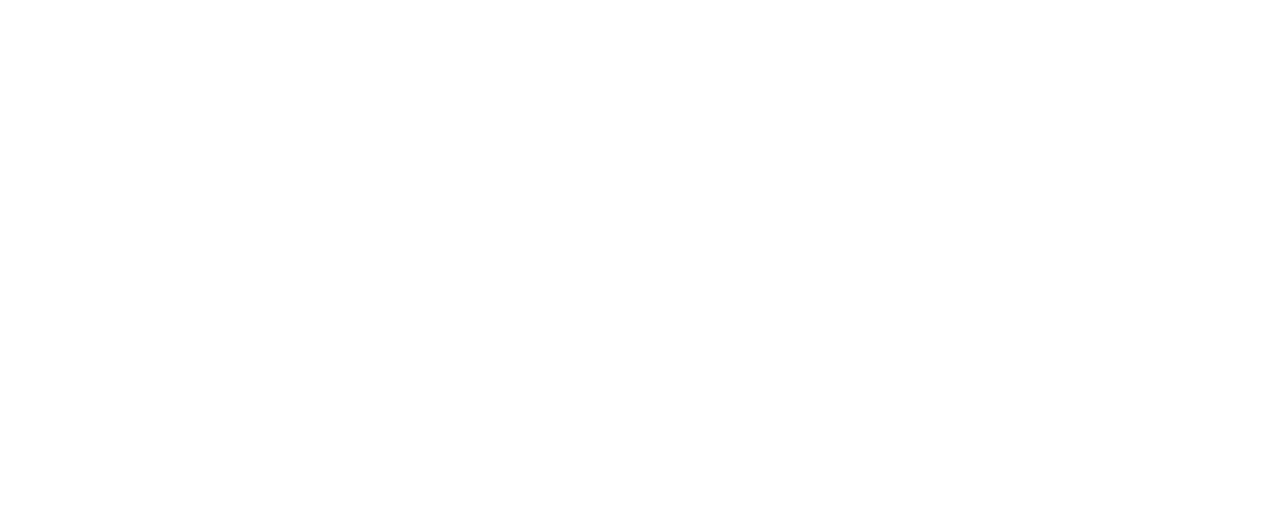
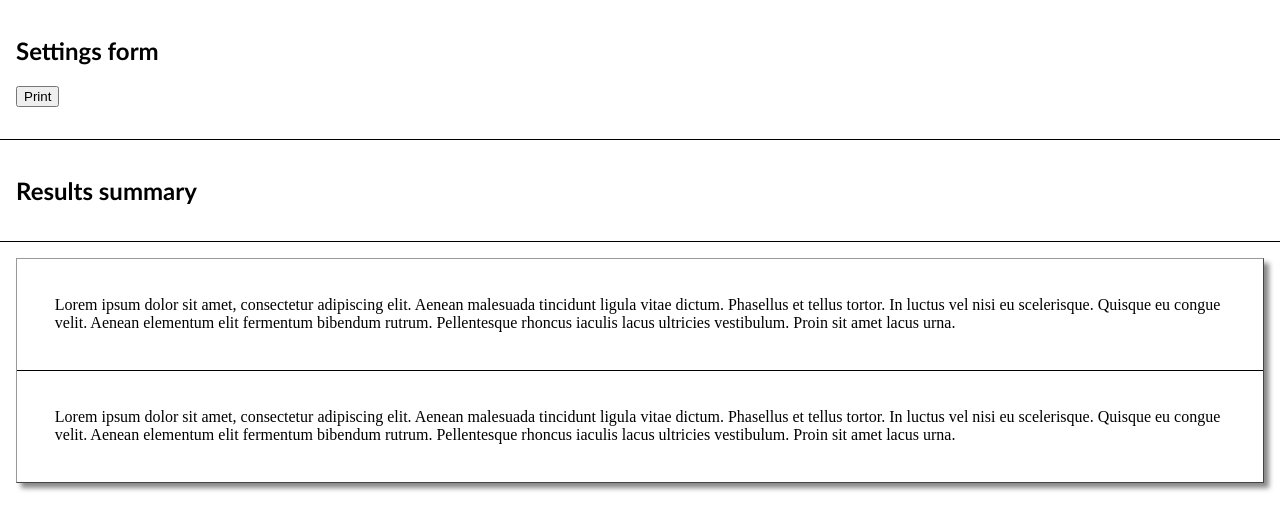
Before and after one commit to Eccenux/panel-groups-radomizer, a plain HTML site: page app/index.html in a window 1280 px wide. Drawn offline with Linux system fonts and the light colour scheme.

Commit message:
Pages and base layout CSS

```diff
--- a/app/css/main.css
+++ b/app/css/main.css
@@ -11,8 +11,104 @@ html, body {
 }
 
 @media print {
-	#settings,
-	#results {
+	.screen-only {
 		display: none;
 	}
 }
+
+/* base section */
+@media screen {
+	body > section {
+		padding: 1em;
+		border-bottom: 1px solid black;
+	}
+}
+
+/* fonts */
+body {
+	font-family: 'Trebuchet MS', 'Lucida Sans Unicode', 'Lucida Grande', 'Lucida Sans', Arial, sans-serif;
+}
+.page {
+	font-family: 'Times New Roman', Times, serif;
+}
+
+/**
+	Pages
+
+	There is a requirement to have two cards on one page.
+	So each card takes half of the screen.
+*/
+.page,
+.page section {
+	box-sizing: border-box;
+}
+
+/* division line */
+.page {
+	position: relative;
+}
+.page::before {
+	box-sizing: border-box;
+	display: block;
+	position: absolute;
+	border-bottom: 1px solid black;
+	content: " ";
+	width: 100%;
+	top: 50%;
+}
+
+/* remove default p margin for first element */
+.page section p:first-child {
+	margin-top: 0;
+	padding-top: 0;
+}
+
+/* page shadow emulation */
+@media screen {
+	.page {
+		margin: 1em;
+
+		border: 1px outset #999;
+		box-shadow:         5px 5px 5px #888;
+		-moz-box-shadow:    5px 5px 5px #888;
+		-webkit-box-shadow: 5px 5px 5px #888;
+	}
+}
+
+/* main print layout */
+@media print {
+	.page {
+		height: 100vh;
+		/* for whatever reason adding a border here removes the 2nd page on Firefox */
+		/* don't work for Chrome though... */
+		border: 1px solid grey;
+	}
+	.page::before {
+		/* 50vh block works better for positing border in print, especially for Firefox */
+		height: 50vh;
+		top: 0;
+	}
+	.page section {
+		/* height need to be reduced by margins: (1 + 2 + 1) / 2 = 2 */
+		height: calc(50vh - 2cm);
+		/* 1cm is our page margin */
+		/* min page margin is mentioned here: https://stackoverflow.com/a/3513476/333296 */
+		margin: 1cm;
+
+		/* border: 1px solid black; */
+	}
+	/* change margin to make top margin for both cards even */
+	.page section:first-child {
+		margin-bottom: 2cm;
+	}
+}
+
+/* similar margins for screen */
+@media screen {
+	.page section {
+		margin: 1cm;
+	}
+	.page section:first-child {
+		margin-bottom: 2cm;
+	}
+}
--- a/app/index.html
+++ b/app/index.html
@@ -10,10 +10,24 @@
 </head>
 <body>
 	<!-- Settings form -->
-	<div id="settings"></div>
+	<section id="settings" class="screen-only">
+		<h2>Settings form</h2>
+		<p><input type="button" name="print" onclick="window.print()" value="Print"></p>
+	</section>
 	<!-- Results summary -->
-	<div id="results"></div>
+	<section id="results" class="screen-only">
+		<h2>Results summary</h2>
+	</section>
 	<!-- Cards for users that can be printed -->
-	<div id="cards"></div>
+	<div id="cards">
+		<div class="page">
+			<section>
+				<p>Lorem ipsum dolor sit amet, consectetur adipiscing elit. Aenean malesuada tincidunt ligula vitae dictum. Phasellus et tellus tortor. In luctus vel nisi eu scelerisque. Quisque eu congue velit. Aenean elementum elit fermentum bibendum rutrum. Pellentesque rhoncus iaculis lacus ultricies vestibulum. Proin sit amet lacus urna.</p>
+			</section>
+			<section>
+				<p>Lorem ipsum dolor sit amet, consectetur adipiscing elit. Aenean malesuada tincidunt ligula vitae dictum. Phasellus et tellus tortor. In luctus vel nisi eu scelerisque. Quisque eu congue velit. Aenean elementum elit fermentum bibendum rutrum. Pellentesque rhoncus iaculis lacus ultricies vestibulum. Proin sit amet lacus urna.</p>
+			</section>
+		</div>
+	</div>
 </body>
 </html>
```
